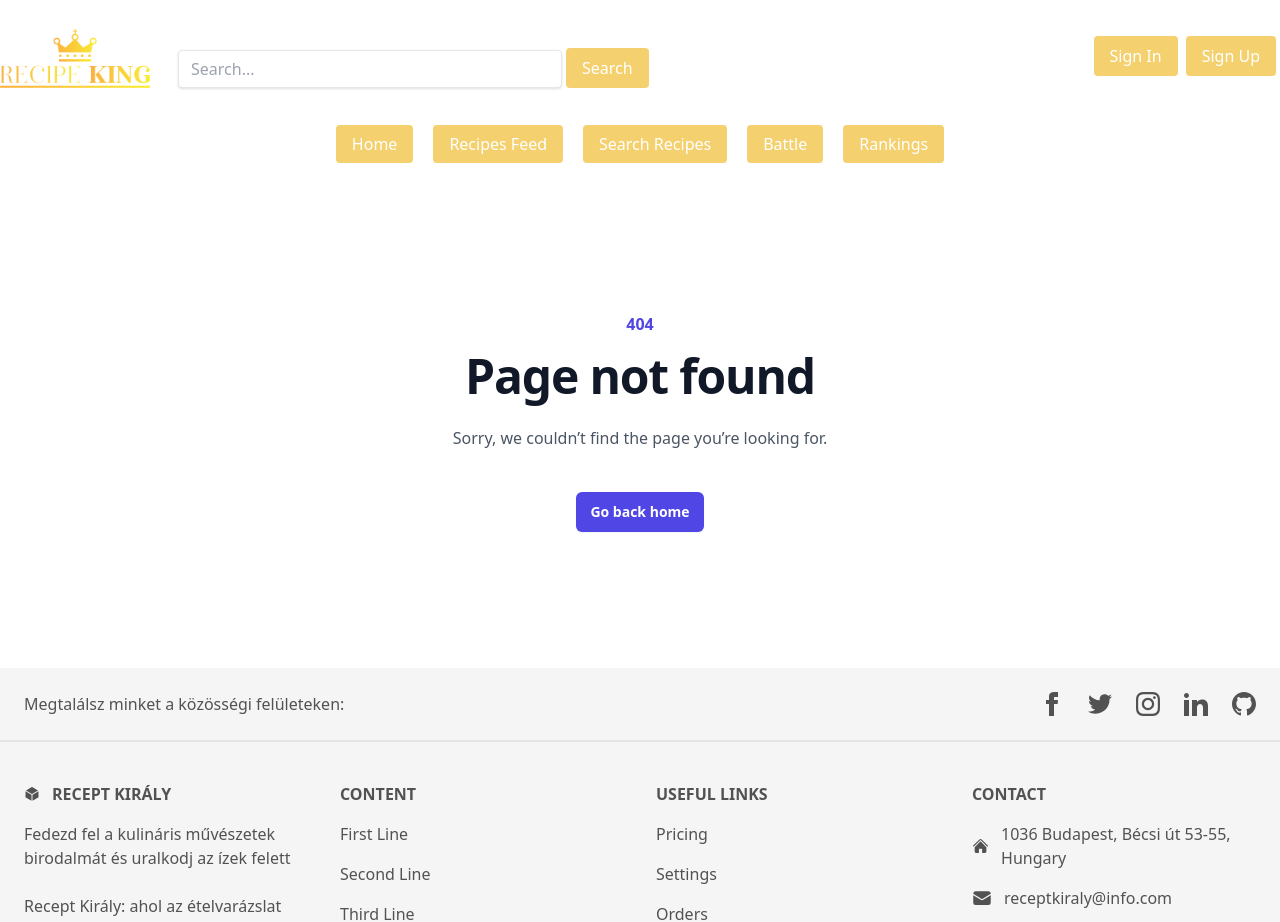
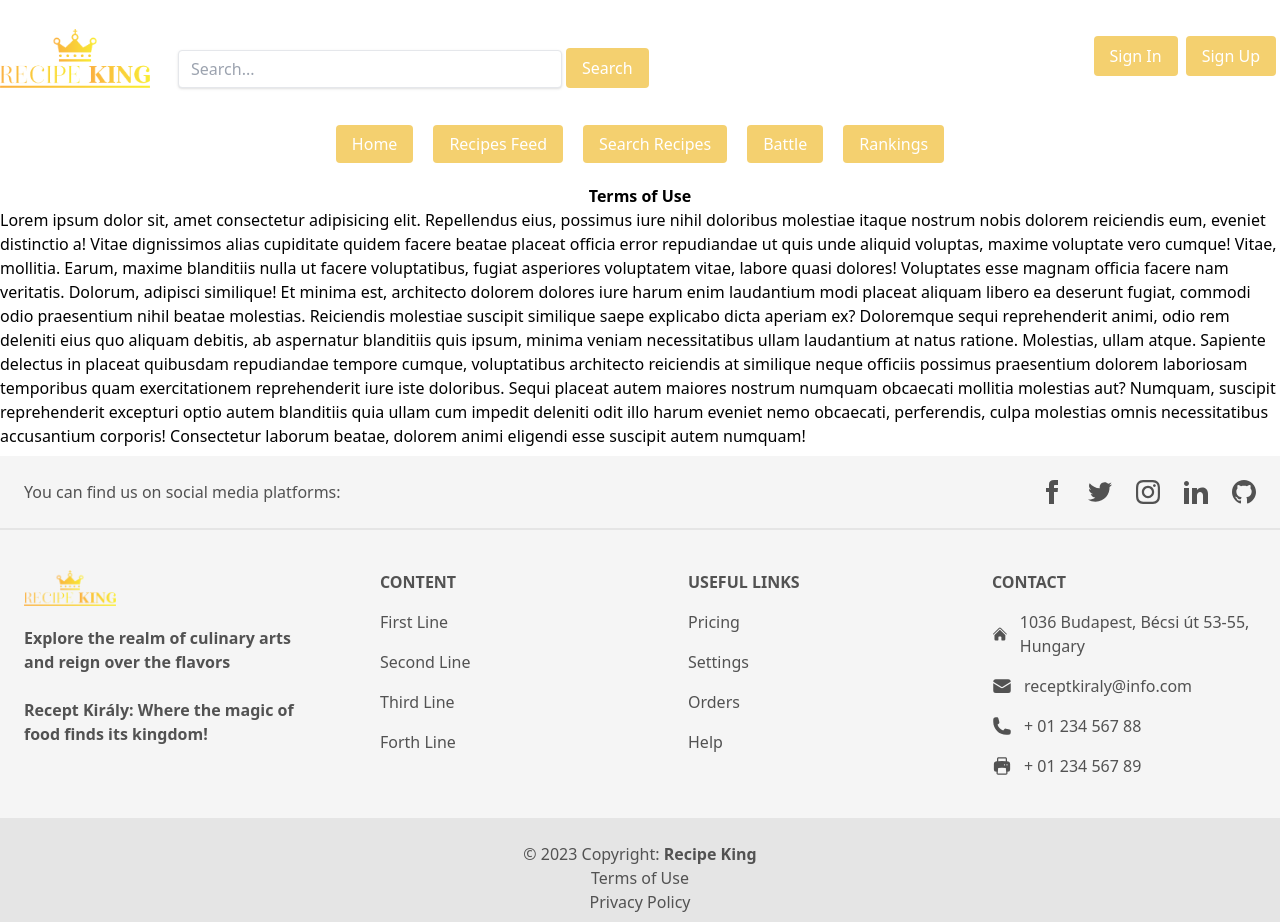
Before and after one commit to progmatic-fs-2023/receptkiraly, a React (Vite) app in the folder client/: page /termsofuse in a window 1280 px wide. Shown: the top 922 px of the page. Built offline with nearby package versions, Linux system fonts and the light colour scheme.

Commit message:
Add RecipeKing Logo, footer changes add, TermsOfUse and PrivacyPolicy pages, add new pages to App Routs

```diff
--- a/client/src/App.jsx
+++ b/client/src/App.jsx
@@ -14,6 +14,8 @@ import RegistrationForm from './pages/Registration';
 import NoPage from './pages/NoPages';
 import Profile from './pages/Profile';
 import Rankings from './pages/Rankings';
+import PrivacyPolicy from './pages/PrivacyPolicy';
+import TermsOfUse from './pages/TermsOfUse';
 /* Template */
 import Banner from './components/Banner';
 import Fallback from './components/Fallback';
@@ -39,6 +41,8 @@ function App() {
               <Route path="/profile" element={<Profile />} />
               <Route path="/rankings" element={<Rankings />} />
               <Route path="/*" element={<NoPage />} />
+              <Route path="/privacypolicy" element={<PrivacyPolicy />} />
+              <Route path="/termsofuse" element={<TermsOfUse />} />
             </Routes>
           </div>
         </ErrorBoundary>
--- a/client/src/components/Footer.jsx
+++ b/client/src/components/Footer.jsx
@@ -1,10 +1,13 @@
+import { Link } from 'react-router-dom';
+import Logo from '../assets/Logo.png';
+
 function Footer() {
   return (
     <footer className="bg-neutral-100 text-center text-neutral-600 dark:bg-neutral-600 dark:text-neutral-200 lg:text-left">
       {/* Footer container */}
       <div className="flex items-center justify-center border-b-2 border-neutral-200 p-6 dark:border-neutral-500 lg:justify-between">
         <div className="mr-12 hidden lg:block">
-          <span>Megtalálsz minket a közösségi felületeken:</span>
+          <span>You can find us on social media platforms:</span>
         </div>
         {/* Social network icons container */}
         <div className="flex justify-center">
@@ -82,23 +85,21 @@ function Footer() {
       <div className="mx-6 py-10 text-center md:text-left">
         <div className="grid-1 grid gap-8 md:grid-cols-2 lg:grid-cols-4">
           {/* <!-- TW elements section --> */}
-          <div className="">
-            <h6 className="mb-4 flex items-center justify-center font-semibold uppercase md:justify-start">
-              <svg
-                xmlns="http://www.w3.org/2000/svg"
-                viewBox="0 0 24 24"
-                fill="currentColor"
-                className="mr-3 h-4 w-4"
-              >
-                <path d="M12.378 1.602a.75.75 0 00-.756 0L3 6.632l9 5.25 9-5.25-8.622-5.03zM21.75 7.93l-9 5.25v9l8.628-5.032a.75.75 0 00.372-.648V7.93zM11.25 22.18v-9l-9-5.25v8.57a.75.75 0 00.372.648l8.628 5.033z" />
-              </svg>
-              Recept Király
+          <div className="font-bold">
+            <h6 className="mb-4 flex items-center  font-semibold uppercase">
+              <Link to="/" className="focus:outline-none">
+                <img
+                  src={Logo}
+                  alt="Recipe King"
+                  className="object-cover h-10 w-30 justify-item-center pb-1"
+                />
+              </Link>
             </h6>
-            <p>Fedezd fel a kulináris művészetek birodalmát és uralkodj az ízek felett</p> <br />
-            <p>Recept Király: ahol az ételvarázslat birodalomra talál!</p>
+            <p>Explore the realm of culinary arts and reign over the flavors</p> <br />
+            <p>Recept Király: Where the magic of food finds its kingdom!</p>
           </div>
           {/* <!-- Products section --> */}
-          <div className="">
+          <div className="pl-10">
             <h6 className="mb-4 flex justify-center font-semibold uppercase md:justify-start">
               Content
             </h6>
@@ -124,7 +125,7 @@ function Footer() {
             </p>
           </div>
           {/* <!-- Useful links section --> */}
-          <div className="">
+          <div className="pl-8">
             <h6 className="mb-4 flex justify-center font-semibold uppercase md:justify-start">
               Useful links
             </h6>
@@ -150,7 +151,7 @@ function Footer() {
             </p>
           </div>
           {/* <!-- Contact section --> */}
-          <div>
+          <div className="pl-5">
             <h6 className="mb-4 flex justify-center font-semibold uppercase md:justify-start">
               Contact
             </h6>
@@ -214,13 +215,21 @@ function Footer() {
 
       {/* <!--Copyright section--> */}
       <div className="bg-neutral-200 p-6 text-center dark:bg-neutral-700">
-        <span>© 2023 Copyright:</span>
+        <span>© 2023 Copyright: </span>
         <a
           className="font-semibold text-neutral-600 dark:text-neutral-400"
           href="http://localhost:5173/"
         >
-          Recept Király
+          Recipe King
         </a>
+        <div className="flex flex-col ">
+          <Link to="/termsofuse" className="hover:underline">
+            Terms of Use
+          </Link>
+          <Link to="privacypolicy" className="hover:underline">
+            Privacy Policy
+          </Link>
+        </div>
       </div>
     </footer>
   );
--- /dev/null
+++ b/client/src/pages/PrivacyPolicy.jsx
@@ -0,0 +1,28 @@
+function PrivacyPolicy() {
+  return (
+    <div>
+      <div className="flex font-bold justify-center">Privacy Policy</div>
+      <div>
+        Lorem ipsum dolor sit amet, consectetur adipisicing elit. A voluptatum maxime nulla odit
+        numquam dolorem perferendis vel quidem rerum harum dolor quisquam, nostrum sunt veniam
+        expedita earum quod, laborum officia distinctio iure consequuntur quis error sapiente fugit?
+        Minima saepe fugit sint vitae, numquam, accusantium voluptatum perspiciatis amet assumenda
+        sequi repellendus praesentium. Sed repellat fugiat magni aliquam dolore at dolorem tenetur
+        veritatis doloribus, rerum tempora mollitia voluptas molestias non quisquam, rem dicta nulla
+        reprehenderit deleniti ipsum quos suscipit omnis temporibus expedita. Quia doloribus enim
+        non expedita aliquid qui voluptatum distinctio tenetur accusamus eveniet! Facere eos
+        voluptatibus corporis ullam iusto pariatur ad non cupiditate inventore! Mollitia natus eaque
+        facere explicabo, tenetur illo nostrum odio pariatur! Harum recusandae doloremque sit
+        tenetur expedita nulla distinctio voluptatibus aperiam repellendus perspiciatis hic neque
+        tempore ducimus aspernatur dolorum vitae, soluta voluptates ex quis mollitia odio, quaerat
+        veniam libero quos. Enim asperiores delectus inventore, fugit dignissimos dolores tempore
+        dolorem hic consequuntur odio iusto, blanditiis ducimus facilis eum itaque dolor harum aut
+        nostrum! Nobis sed repellendus qui pariatur ullam ut nam assumenda, fugiat, cum perspiciatis
+        laudantium accusamus provident, quasi illum vitae rerum eveniet. Laudantium eveniet labore
+        quia ipsam illo nisi amet, expedita vel voluptatibus aperiam accusantium possimus recusandae
+        magni.
+      </div>
+    </div>
+  );
+}
+export default PrivacyPolicy;
--- /dev/null
+++ b/client/src/pages/TermsOfUse.jsx
@@ -0,0 +1,29 @@
+function TermsOfUse() {
+  return (
+    <div>
+      <div className="flex font-bold justify-center">Terms of Use</div>
+      <div>
+        Lorem ipsum dolor sit, amet consectetur adipisicing elit. Repellendus eius, possimus iure
+        nihil doloribus molestiae itaque nostrum nobis dolorem reiciendis eum, eveniet distinctio a!
+        Vitae dignissimos alias cupiditate quidem facere beatae placeat officia error repudiandae ut
+        quis unde aliquid voluptas, maxime voluptate vero cumque! Vitae, mollitia. Earum, maxime
+        blanditiis nulla ut facere voluptatibus, fugiat asperiores voluptatem vitae, labore quasi
+        dolores! Voluptates esse magnam officia facere nam veritatis. Dolorum, adipisci similique!
+        Et minima est, architecto dolorem dolores iure harum enim laudantium modi placeat aliquam
+        libero ea deserunt fugiat, commodi odio praesentium nihil beatae molestias. Reiciendis
+        molestiae suscipit similique saepe explicabo dicta aperiam ex? Doloremque sequi
+        reprehenderit animi, odio rem deleniti eius quo aliquam debitis, ab aspernatur blanditiis
+        quis ipsum, minima veniam necessitatibus ullam laudantium at natus ratione. Molestias, ullam
+        atque. Sapiente delectus in placeat quibusdam repudiandae tempore cumque, voluptatibus
+        architecto reiciendis at similique neque officiis possimus praesentium dolorem laboriosam
+        temporibus quam exercitationem reprehenderit iure iste doloribus. Sequi placeat autem
+        maiores nostrum numquam obcaecati mollitia molestias aut? Numquam, suscipit reprehenderit
+        excepturi optio autem blanditiis quia ullam cum impedit deleniti odit illo harum eveniet
+        nemo obcaecati, perferendis, culpa molestias omnis necessitatibus accusantium corporis!
+        Consectetur laborum beatae, dolorem animi eligendi esse suscipit autem numquam!
+      </div>
+    </div>
+  );
+}
+
+export default TermsOfUse;
```
